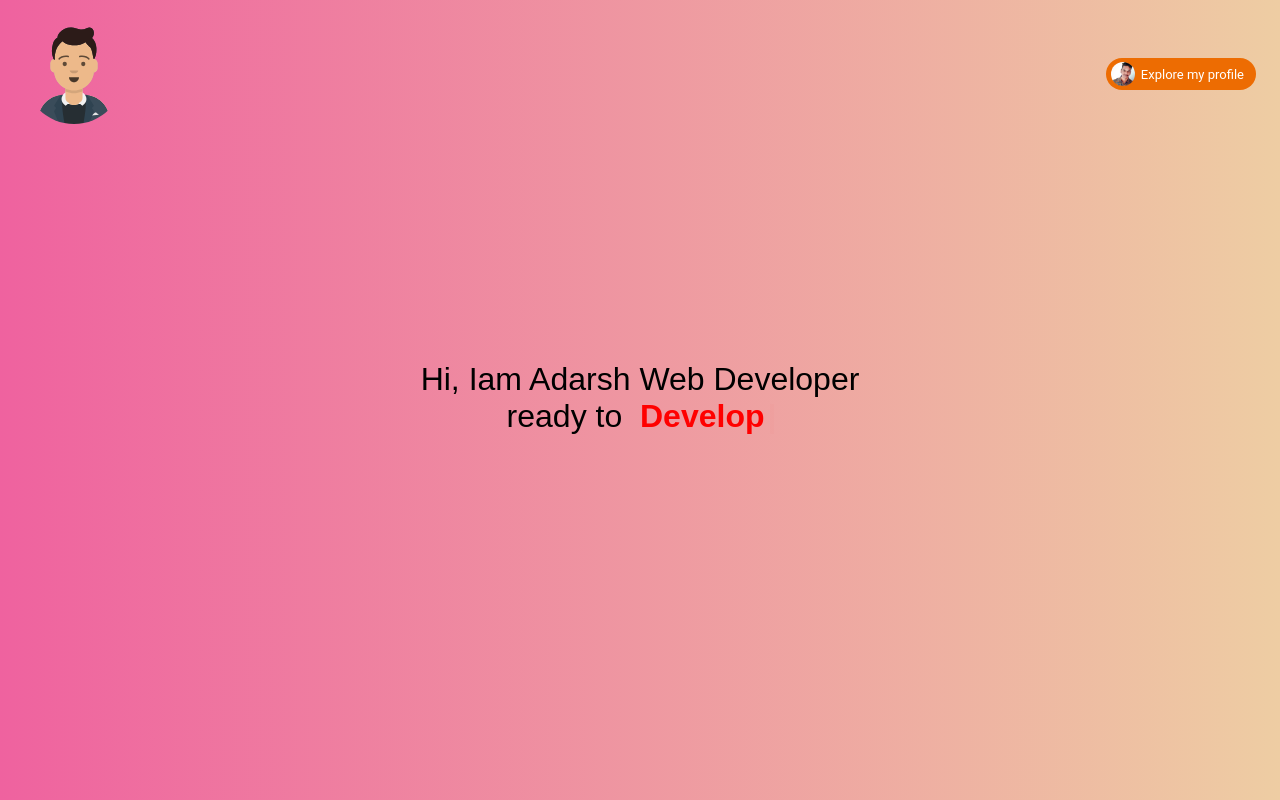
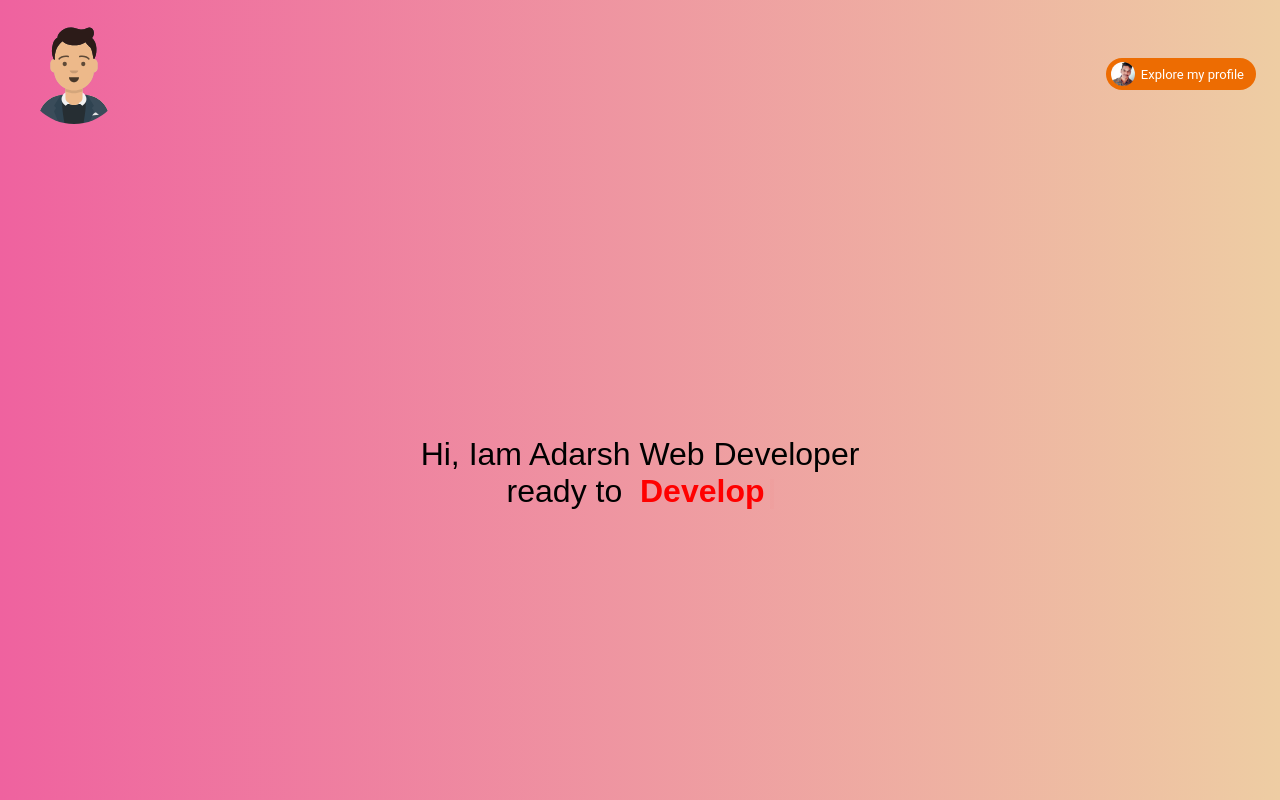
Before and after one commit to KarthikDamanellore/adarsh-portfolio, a React (Create React App) app: page / in a window 1280 px wide. Built offline with nearby package versions, Linux system fonts and the light colour scheme.

Commit message:
added : git link

```diff
--- a/src/constants/index.jsx
+++ b/src/constants/index.jsx
@@ -69,7 +69,7 @@ export const contactUsData = [
   {
     title: "GitHub",
     icon: <GitHubIcon style={{ color: "#333" }} />,
-        link: "https://github.com/KarthikDamanellore/brotherportfolio",
+    link: "https://github.com/KarthikDamanellore/adarsh-portfolio",
   },
   {
     title: "Venktagitri - Tirupati(Dist) - A.P - 524132",
--- a/src/pages/portfolio/global.module.css
+++ b/src/pages/portfolio/global.module.css
@@ -4,7 +4,7 @@
   gap: 24px;
   align-items: center;
   justify-content: center;
-  height: calc(100vh - 300px);
+  height: calc(100vh - 150px);
 }
 
 .mySelfImageStyles {
```
Lines whose indentation alone changed are shown as unchanged.
